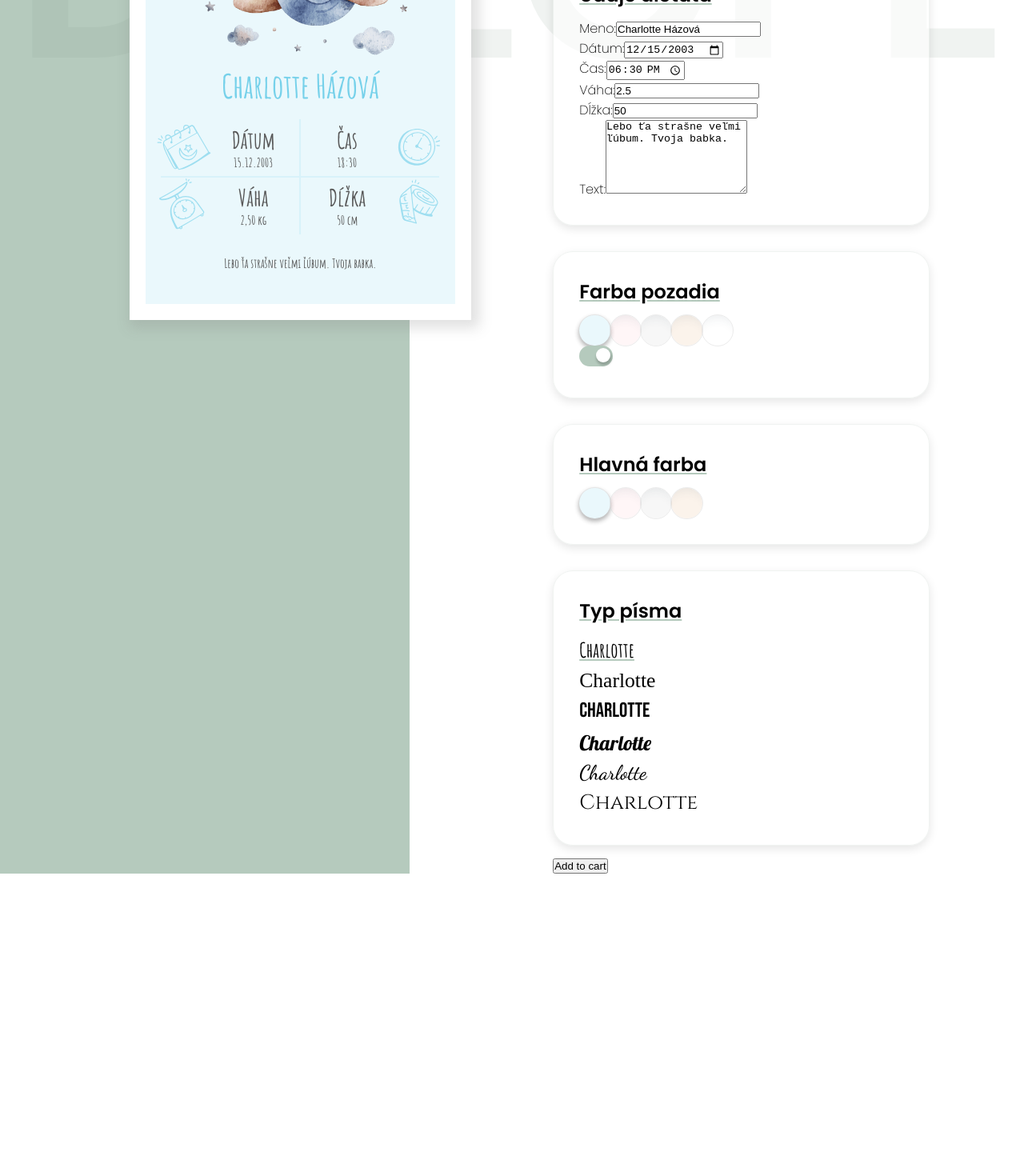
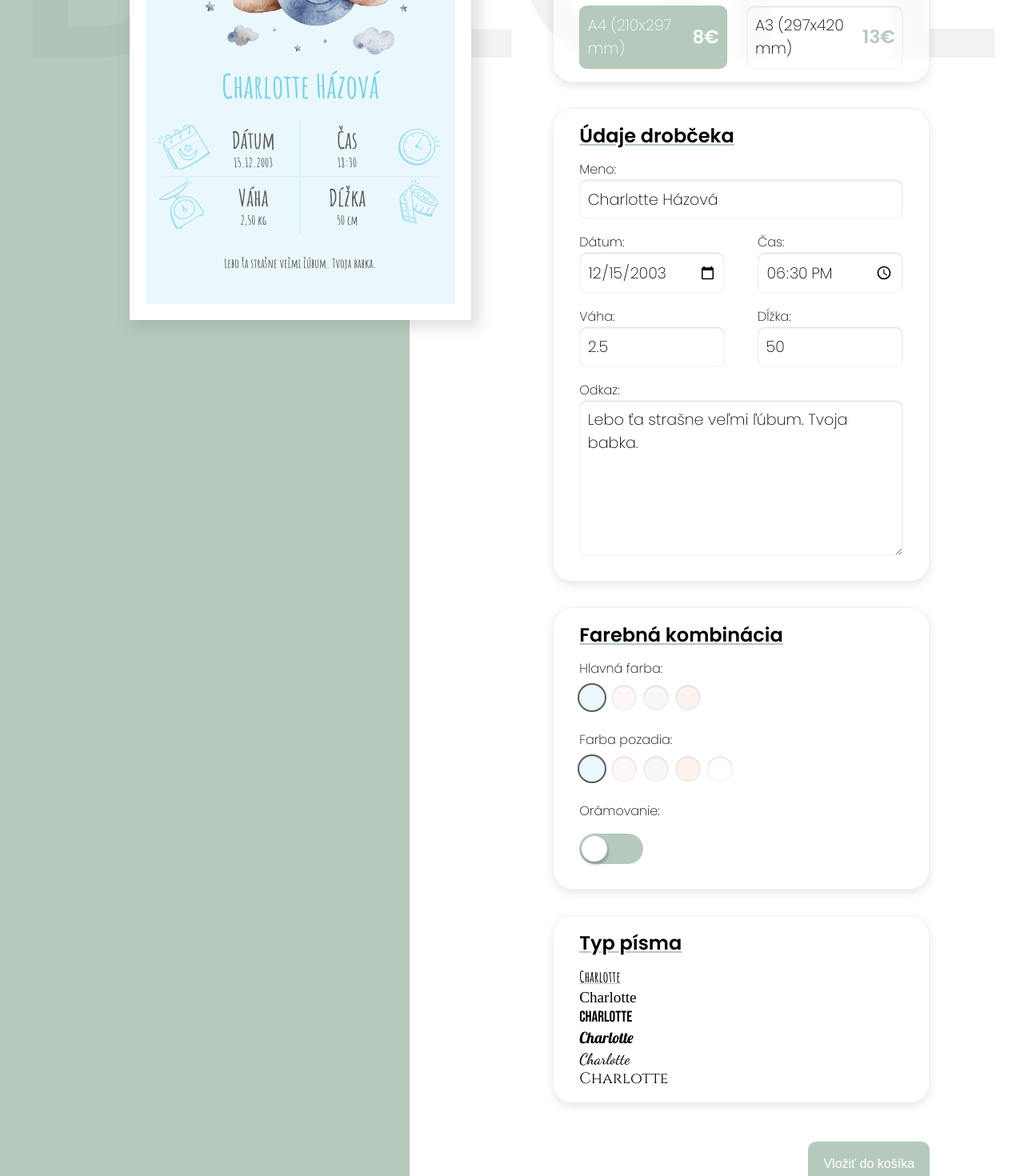
Before and after one commit to BranislavHaz/dolope-konfigurator, a React (Create React App) app: page / in a window 1280 px wide. Shown: the part 320-1790 px from the top of the page at 80% size. Before the commit the page ends 1412 px from the top, so only its background shows below. Built offline with nearby package versions, Linux system fonts and the light colour scheme; a web font is replaced by a local one.

Commit message:
Edit design desktop

```diff
--- a/src/components/images/PosterStore.js
+++ b/src/components/images/PosterStore.js
@@ -2,6 +2,7 @@ import { create } from "zustand";
 import { devtools } from "zustand/middleware";
 
 const newbornState = {
+  size: "a4",
   indexImage: 0,
   name: "Charlotte Házová",
   date: "2003-12-15",
@@ -17,6 +18,7 @@ const newbornState = {
 
 export const useNewbornStore = create(
   devtools((set) => ({
+    setSize: (size) => set({ size }),
     setIndexImage: (indexImage) => set({ indexImage }),
     ...newbornState,
     decreaseIndexImage: () =>
--- a/src/components/images/SectionDivider.styled.js
+++ b/src/components/images/SectionDivider.styled.js
@@ -2,13 +2,14 @@ import styled from "styled-components";
 import * as pallete from "Variables";
 
 export const SectionDivider = styled.div`
-  padding: 2em;
+  padding: 1em 2em;
   margin: 1em 0;
   border: 1px solid rgba(132, 154, 141, 0.12);
   border-radius: 25px;
   background-color: rgba(255, 255, 255, 0.6);
   box-shadow: rgba(0, 0, 0, 0.1) 0px 4px 12px;
   font-family: Poppins;
+  backdrop-filter: blur(5px);
 `;
 
 export const Title = styled.h2`
--- /dev/null
+++ b/src/components/images/newborn/AddToCart.jsx
@@ -0,0 +1,12 @@
+import React from "react";
+import * as $ from "./AddToCart.styled";
+
+const AddToCart = () => {
+  return (
+    <$.ButtonWrapper>
+      <$.Button>Vložiť do košíka</$.Button>
+    </$.ButtonWrapper>
+  );
+};
+
+export default AddToCart;
--- /dev/null
+++ b/src/components/images/newborn/AddToCart.styled.js
@@ -0,0 +1,23 @@
+import styled from "styled-components";
+import * as pallete from "Variables";
+
+export const ButtonWrapper = styled.div`
+  margin: 2em 0 4em 0;
+  width: 100%;
+  display: flex;
+  justify-content: end;
+`;
+
+export const Button = styled.button`
+  padding: 1.2em;
+  background-color: ${pallete.MAINCOLOR};
+  color: #fff;
+  font-size: 1em;
+  border-radius: 10px;
+  border: none;
+  cursor: pointer;
+
+  &:hover {
+    background-color: rgb(181, 202, 189, 0.9);
+  }
+`;
--- a/src/components/images/newborn/PosterConfig.jsx
+++ b/src/components/images/newborn/PosterConfig.jsx
@@ -1,5 +1,6 @@
 import React from "react";
 import SectionDivider from "../SectionDivider";
+import AddToCart from "./AddToCart";
 
 import { useNewbornStore } from "../PosterStore";
 
@@ -7,6 +8,7 @@ import * as $ from "./PosterConfig.styled";
 
 const PosterConfig = () => {
   const {
+    size,
     name,
     date,
     time,
@@ -17,6 +19,7 @@ const PosterConfig = () => {
     mainColor,
     frame,
     font,
+    setSize,
     setName,
     setDate,
     setTime,
@@ -39,7 +42,21 @@ const PosterConfig = () => {
         <$.Title1Line>Vytvor</$.Title1Line>
         <$.Title2Line>si vlastný dizajn</$.Title2Line>
       </$.Title>
-      <SectionDivider title="Údaje dieťaťa">
+      <SectionDivider title="Veľkosť obrazu">
+        <$.SizeWrap>
+          <$.SizeOption onClick={() => setSize("a4")}>
+            <$.Size isActive={size === "a4"}>
+              A4 (210x297 mm) <$.SizePrice>8€</$.SizePrice>
+            </$.Size>
+          </$.SizeOption>
+          <$.SizeOption onClick={() => setSize("a3")}>
+            <$.Size isActive={size === "a3"}>
+              A3 (297x420 mm) <$.SizePrice>13€</$.SizePrice>
+            </$.Size>
+          </$.SizeOption>
+        </$.SizeWrap>
+      </SectionDivider>
+      <SectionDivider title="Údaje drobčeka">
         <$.Label cursor="text">
           Meno:
           <input
@@ -48,6 +65,7 @@ const PosterConfig = () => {
             onChange={(e) => setName(e.target.value)}
           />
         </$.Label>
+        <$.LabelFlex>
           <$.Label cursor="pointer">
             Dátum:
             <input
@@ -64,6 +82,8 @@ const PosterConfig = () => {
               onChange={(e) => setTime(e.target.value)}
             />
           </$.Label>
+        </$.LabelFlex>
+        <$.LabelFlex>
           <$.Label cursor="text">
             Váha:
             <input
@@ -81,8 +101,9 @@ const PosterConfig = () => {
               onChange={(e) => setLength(e.target.value)}
             />
           </$.Label>
+        </$.LabelFlex>
         <$.Label cursor="text">
-          Text:
+          Odkaz:
           <textarea
             rows="6"
             value={text}
@@ -90,7 +111,31 @@ const PosterConfig = () => {
           />
         </$.Label>
       </SectionDivider>
-      <SectionDivider title="Farba pozadia">
+      <SectionDivider title="Farebná kombinácia">
+        <$.Subtitle>Hlavná farba:</$.Subtitle>
+        <$.ColorSet>
+          <$.Color
+            id="blue"
+            onClick={(e) => setMainColor(e.target.id)}
+            isActive={mainColor === "blue"}
+          />
+          <$.Color
+            id="pink"
+            onClick={(e) => setMainColor(e.target.id)}
+            isActive={mainColor === "pink"}
+          />
+          <$.Color
+            id="gray"
+            onClick={(e) => setMainColor(e.target.id)}
+            isActive={mainColor === "gray"}
+          />
+          <$.Color
+            id="beige"
+            onClick={(e) => setMainColor(e.target.id)}
+            isActive={mainColor === "beige"}
+          />
+        </$.ColorSet>
+        <$.Subtitle>Farba pozadia:</$.Subtitle>
         <$.ColorSet>
           <$.Color
             id="blue"
@@ -118,6 +163,7 @@ const PosterConfig = () => {
             isActive={backgroundColor === "white"}
           />
         </$.ColorSet>
+        <$.Subtitle>Orámovanie:</$.Subtitle>
         <$.SwitcherWrapper>
           <$.SwitcherInput
             id="checkbox"
@@ -127,30 +173,6 @@ const PosterConfig = () => {
           />
           <$.SwitcherLabel htmlFor="checkbox" />
         </$.SwitcherWrapper>
-      </SectionDivider>
-      <SectionDivider title="Hlavná farba">
-        <$.ColorSet>
-          <$.Color
-            id="blue"
-            onClick={(e) => setMainColor(e.target.id)}
-            isActive={mainColor === "blue"}
-          />
-          <$.Color
-            id="pink"
-            onClick={(e) => setMainColor(e.target.id)}
-            isActive={mainColor === "pink"}
-          />
-          <$.Color
-            id="gray"
-            onClick={(e) => setMainColor(e.target.id)}
-            isActive={mainColor === "gray"}
-          />
-          <$.Color
-            id="beige"
-            onClick={(e) => setMainColor(e.target.id)}
-            isActive={mainColor === "beige"}
-          />
-        </$.ColorSet>
       </SectionDivider>
       <SectionDivider title="Typ písma">
         <$.FontSet>
@@ -198,7 +220,7 @@ const PosterConfig = () => {
           </$.Font>
         </$.FontSet>
       </SectionDivider>
-      <button type="submit">Add to cart</button>
+      <AddToCart />
     </$.PosterConfig>
   );
 };
--- a/src/components/images/newborn/PosterConfig.styled.js
+++ b/src/components/images/newborn/PosterConfig.styled.js
@@ -15,14 +15,30 @@ export const PosterConfig = styled.div`
     align-items: center;
   }
 
-  button {
-    width: fit-content;
+  label {
+    margin: 0.5em 0;
+    font-size: 1em;
   }
-`;
 
-export const Title = styled.div`
-  font-family: Poppins;
-  margin-bottom: 5vh;
+  input,
+  textarea {
+    border-radius: 0.5em;
+    box-shadow: inset 0 1px 2px #ddd;
+    border: 1px solid rgba(132, 154, 141, 0.12);
+    display: inline-block;
+    width: 100%;
+    padding: 0.5em;
+    font-family: "Poppins";
+    font-size: 1.2em;
+  }
+
+  input:focus,
+  textarea:focus {
+    outline: none;
+    //border: 1px solid ${pallete.MAINCOLOR};
+    background-color: rgba(132, 154, 141, 0.05);
+    box-shadow: inset 0 1px 2px rgba(132, 154, 141, 0.12);
+  }
 `;
 
 export const Title1Line = styled.h1`
@@ -41,27 +57,101 @@ export const Title2Line = styled.h2`
   color: #000;
 `;
 
+export const Title = styled.div`
+  font-family: Poppins;
+  margin-bottom: 5vh;
+`;
+
+export const SizeWrap = styled.div`
+  width: 100%;
+  display: flex;
+`;
+
+export const SizeOption = styled.div`
+  display: flex;
+  flex-direction: column;
+  cursor: pointer;
+
+  &:first-of-type {
+    margin-right: 1.5em;
+  }
+`;
+
+export const SizePrice = styled.span`
+  margin-left: 1em;
+  text-align: right;
+  font-size: 1.2em;
+  font-weight: 800;
+`;
+
+export const Size = styled.div`
+  display: flex;
+  justify-content: space-between;
+  align-items: center;
+  padding: 0.5em;
+  border-radius: 0.5em;
+  border: 1px solid rgba(132, 154, 141, 0.12);
+  font-size: 1.2em;
+  box-shadow: ${({ isActive }) =>
+    isActive
+      ? "none"
+      : `inset 0 1px
+    2px #ddd`};
+  color: ${({ isActive }) => (isActive ? "#fff" : "inherit")};
+  background-color: ${({ isActive }) =>
+    isActive ? pallete.MAINCOLOR : "none"};
+
+  & ${SizePrice} {
+    color: ${({ isActive }) => (isActive ? "#fff" : pallete.MAINCOLOR)};
+  }
+`;
+
 export const Label = styled.label`
   cursor: ${({ cursor }) => cursor} !important;
   display: block;
 `;
 
+export const LabelFlex = styled.div`
+  display: flex;
+  justify-content: space-between;
+  & ${Label} {
+    width: 45%;
+  }
+`;
+
 export const ColorSet = styled.div`
   display: flex;
+  margin-bottom: 1.5em;
+`;
+
+export const Subtitle = styled.p`
+  margin: 0.5em 0;
+  font-size: 1em;
 `;
 
 export const Color = styled.div`
-  width: 3vw;
-  height: 3vw;
+  width: 2.5vw;
+  height: 2.5vw;
+  margin-right: 0.5em;
   border-radius: 50%;
   background-color: ${({ id }) => textToRgba(id, 0.15)};
-  outline: 0.1vw solid rgba(216, 216, 216, 0.5);
+  //outline: 0.1vw solid rgba(216, 216, 216, 0.5);
   cursor: pointer;
-  box-shadow: ${({ isActive }) =>
+  /*box-shadow: ${({ isActive }) =>
     isActive
       ? `rgba(0, 0, 0, 0.16) 0px 3px 6px 0px,
       rgba(0, 0, 0, 0.23) 0px 3px 6px 0px`
-      : "rgba(44, 62, 80, 0.12) 0px 15px 15px -15px inset"};
+      : "rgba(44, 62, 80, 0.12) 0px 15px 15px -15px inset"};*/
+  //box-shadow: inset 0 1px 2px #ddd;
+  border: 1px solid rgba(132, 154, 141, 0.12);
+  box-shadow: ${({ isActive }) =>
+    isActive ? `#5b5b5b 0px 0px 0px 2px` : "inset 0 1px 2px #ddd"};
+
+  //brightness(90%);
+
+  &:hover {
+    box-shadow: inset 0 2px 3px #ddd;
+  }
 `;
 
 export const FontSet = styled.div``;
@@ -69,8 +159,8 @@ export const FontSet = styled.div``;
 export const Font = styled.div`
   font-family: ${({ id }) => id};
   text-align: left;
-  font-size: 2vw;
-  line-height: 3vw;
+  font-size: 1.5vw;
+  line-height: 2vw;
   text-decoration: ${({ isActive }) =>
     isActive && `underline ${pallete.MAINCOLOR}`};
   cursor: pointer;
@@ -84,24 +174,25 @@ export const Font = styled.div`
 
 export const SwitcherWrapper = styled.div`
   position: relative;
+  margin-bottom: 1em;
 `;
 
 export const SwitcherLabel = styled.label`
   position: absolute;
   top: 0;
   left: 0;
-  width: 42px;
-  height: 26px;
-  border-radius: 15px;
+  width: 5em;
+  height: 2.4em;
+  border-radius: 25px;
   background: #bebebe;
   cursor: pointer;
   &::after {
     content: "";
     display: block;
     border-radius: 50%;
-    width: 18px;
-    height: 18px;
-    margin: 3px;
+    width: 2em;
+    height: 2em;
+    margin: 0.2em 0.2em 0.2em 2.8em;
     background: #ffffff;
     box-shadow: 1px 3px 3px 1px rgba(0, 0, 0, 0.2);
     transition: 0.2s;
@@ -111,17 +202,17 @@ export const SwitcherInput = styled.input`
   opacity: 0;
   z-index: 1;
   border-radius: 15px;
-  width: 42px;
-  height: 26px;
+  width: 5em;
+  height: 2em;
   &:checked + ${SwitcherLabel} {
     background: ${pallete.MAINCOLOR};
     &::after {
       content: "";
       display: block;
       border-radius: 50%;
-      width: 18px;
-      height: 18px;
-      margin-left: 21px;
+      width: 2em;
+      height: 2em;
+      margin-left: 0.2em;
       transition: 0.2s;
     }
   }
```
Lines whose indentation alone changed are shown as unchanged.
